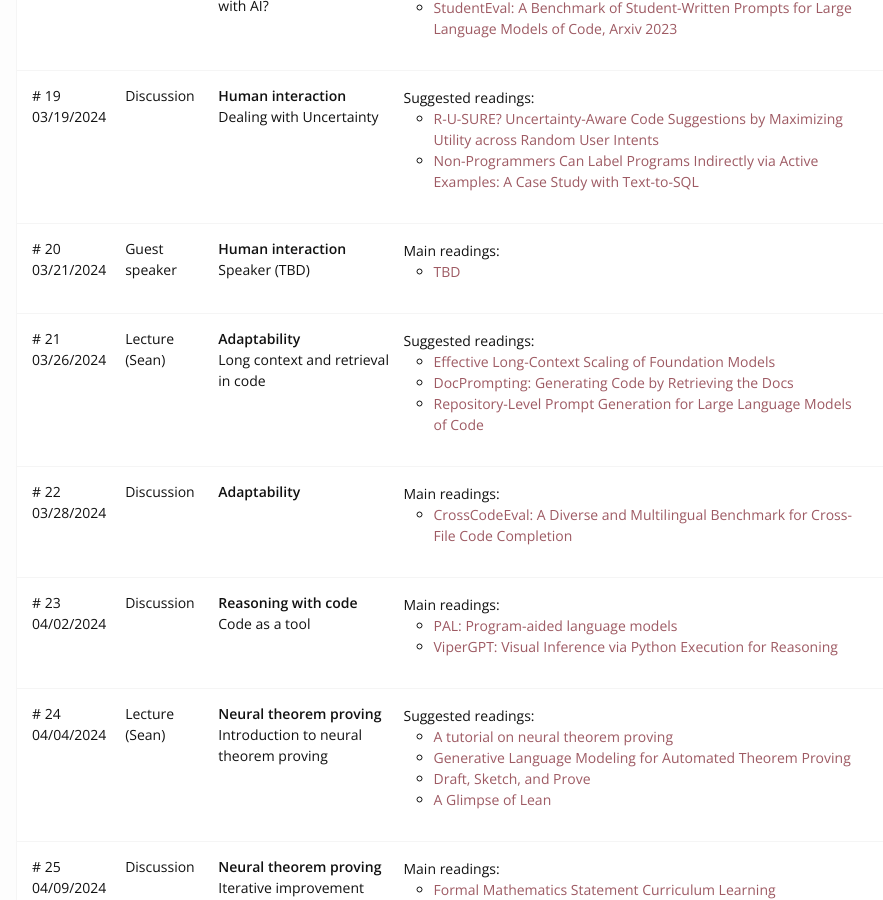
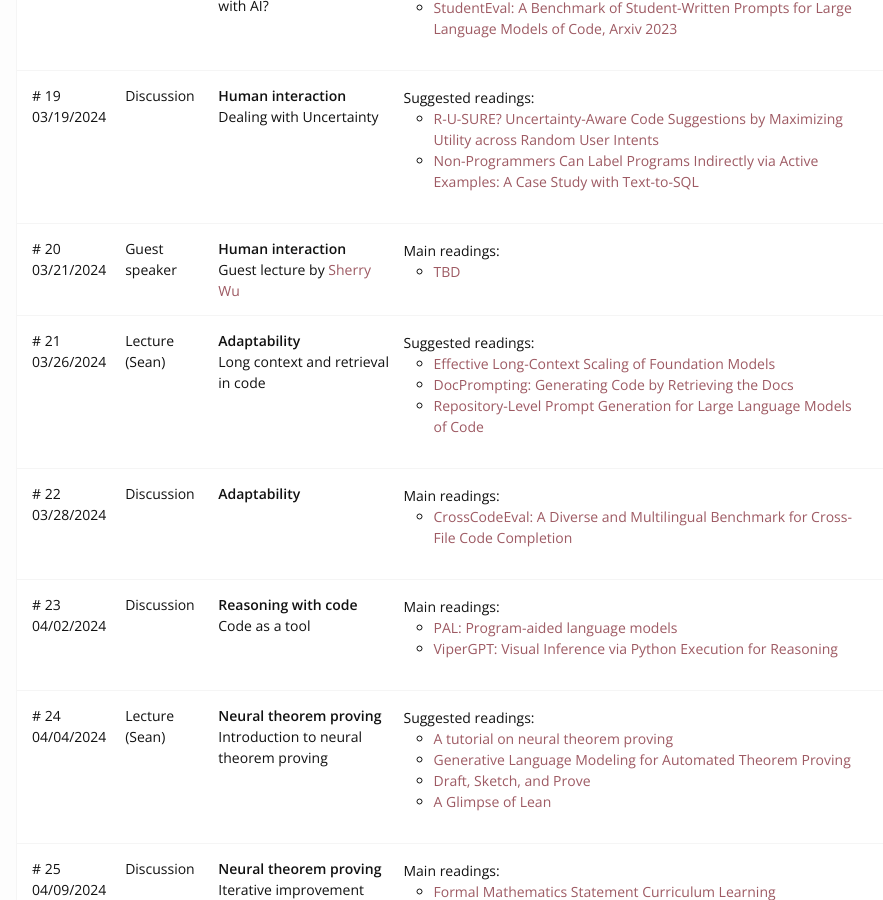
Before and after one commit to cmu-codegen/s2024, a Jekyll site: the page built from index.md, in a window 1280 px wide and 900 px high, scrolled down 4121 px. Shown: the whole window, without its empty margins (189-1072 px from the left). Built offline with Jekyll 4.4.1, drawn with Linux system fonts in a browser that asks for light colours; nearby versions of some CDN libraries.

Commit message:
add Sherry's guest lecture

```diff
--- a/_data/schedule.yml
+++ b/_data/schedule.yml
@@ -256,7 +256,7 @@ schedule:
       - url: https://arxiv.org/abs/2205.12422
         title: "Non-Programmers Can Label Programs Indirectly via Active Examples: A Case Study with Text-to-SQL"
   - number: 20
-    title: "Speaker (TBD)"
+    title: "Guest lecture by <a href=https://www.cs.cmu.edu/~sherryw/>Sherry Wu</a>"
     theme: Human interaction
     kind: Guest speaker
     date: 2024-03-21T15:30
@@ -264,7 +264,7 @@ schedule:
       - url: /static_files/15.pdf
         name: slides
     main:
-      - url: https://arxiv.org
+      - url: https://www.cs.cmu.edu/~sherryw/
         title: "TBD"
   - number: 21
     title: Long context and retrieval in code
```
